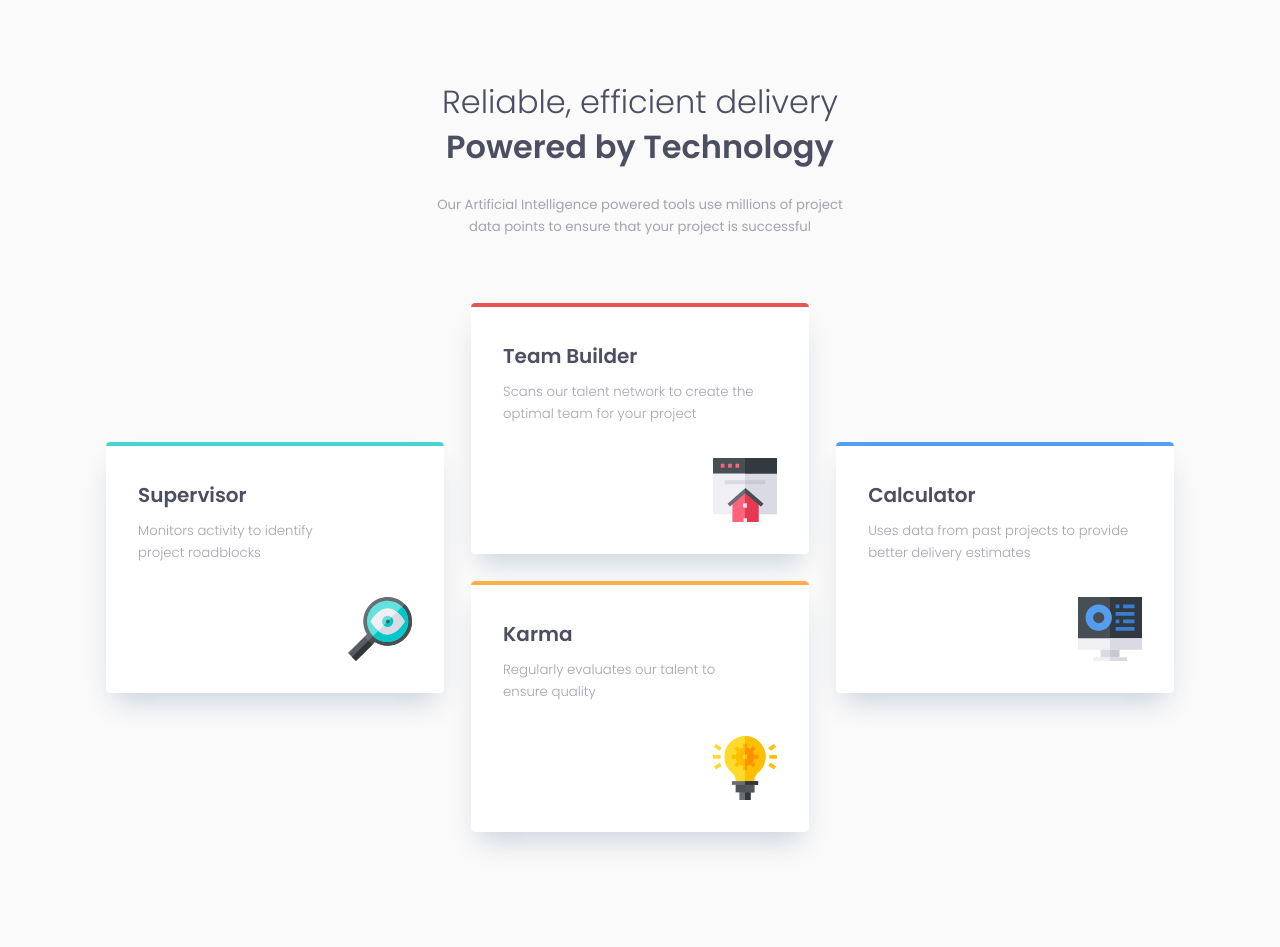
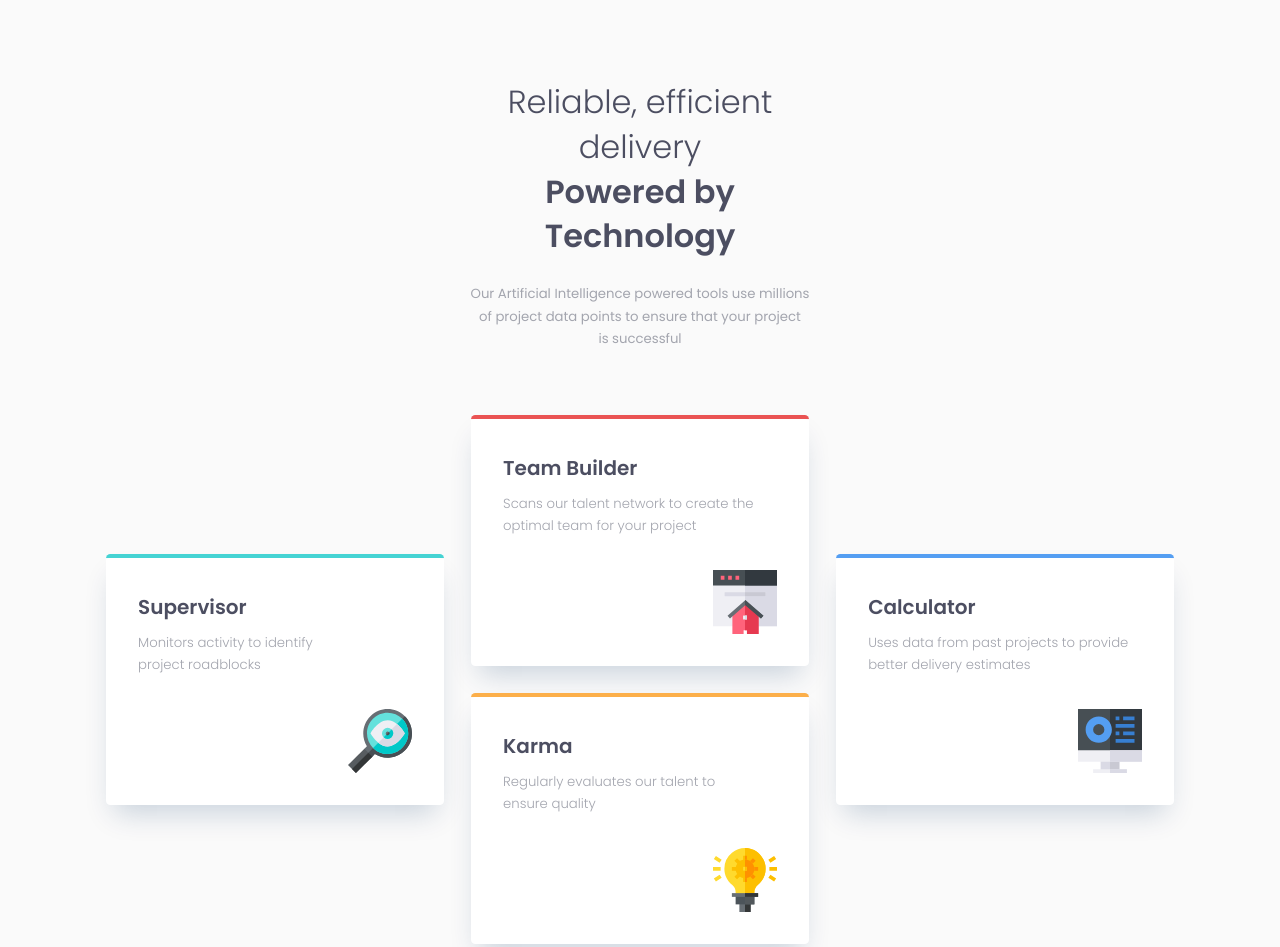
Before and after one commit to m-abubakr1/FEM-Four-card-feature-section, a plain HTML site: page index.html in a window 1280 px wide. Shown: the top 947 px of the page. Before the commit the page ends 912 px from the top, so only its background shows below. Drawn offline with Linux system fonts and the light colour scheme.

Commit message:
Update CSS

```diff
--- a/style.css
+++ b/style.css
@@ -80,7 +80,7 @@ body {
 }
 
 header .wrapper {
-  max-width: 37.25vw;
+  max-width: 33.25vw;
   text-align: center;
   margin-top: 5rem;
   margin-bottom: 4rem;
```
